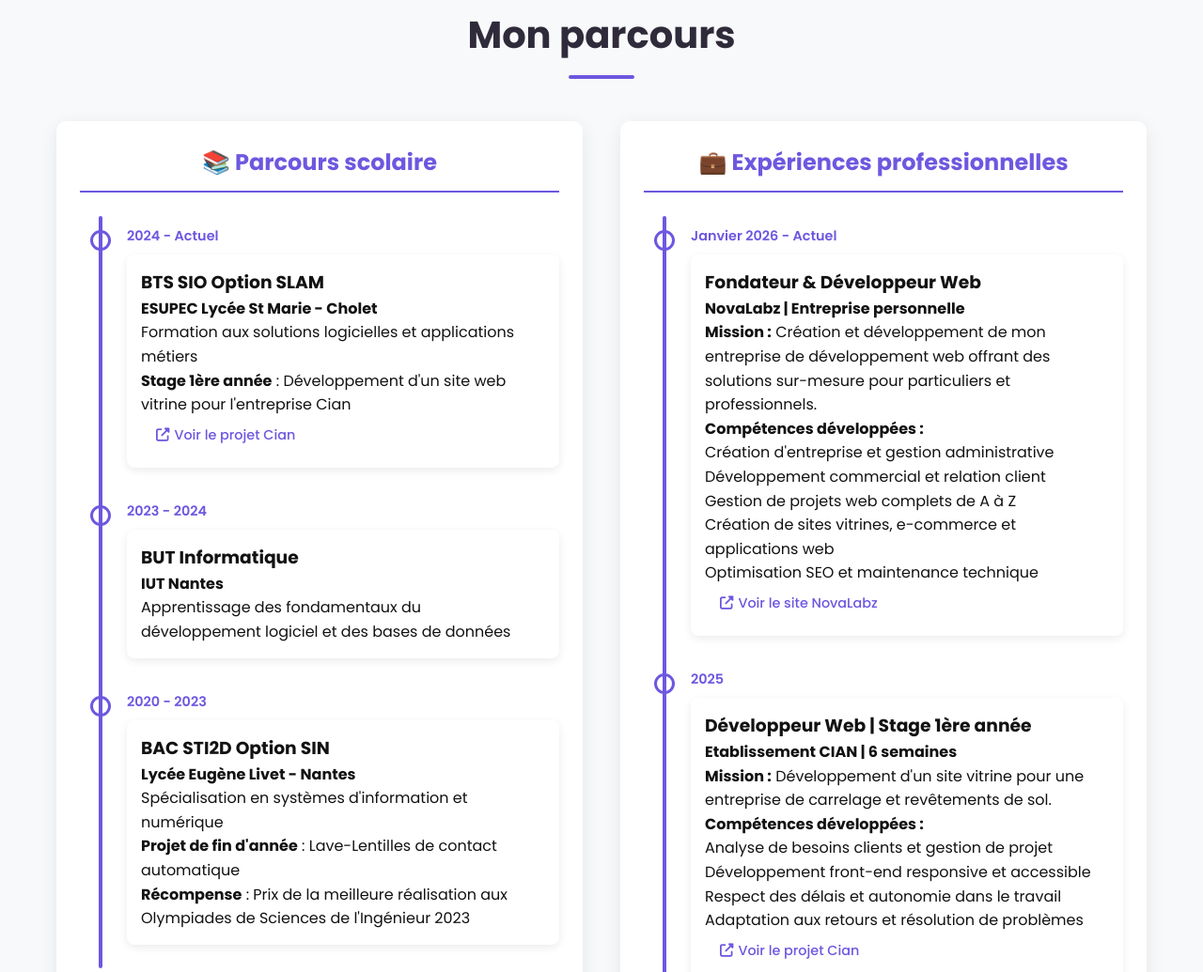
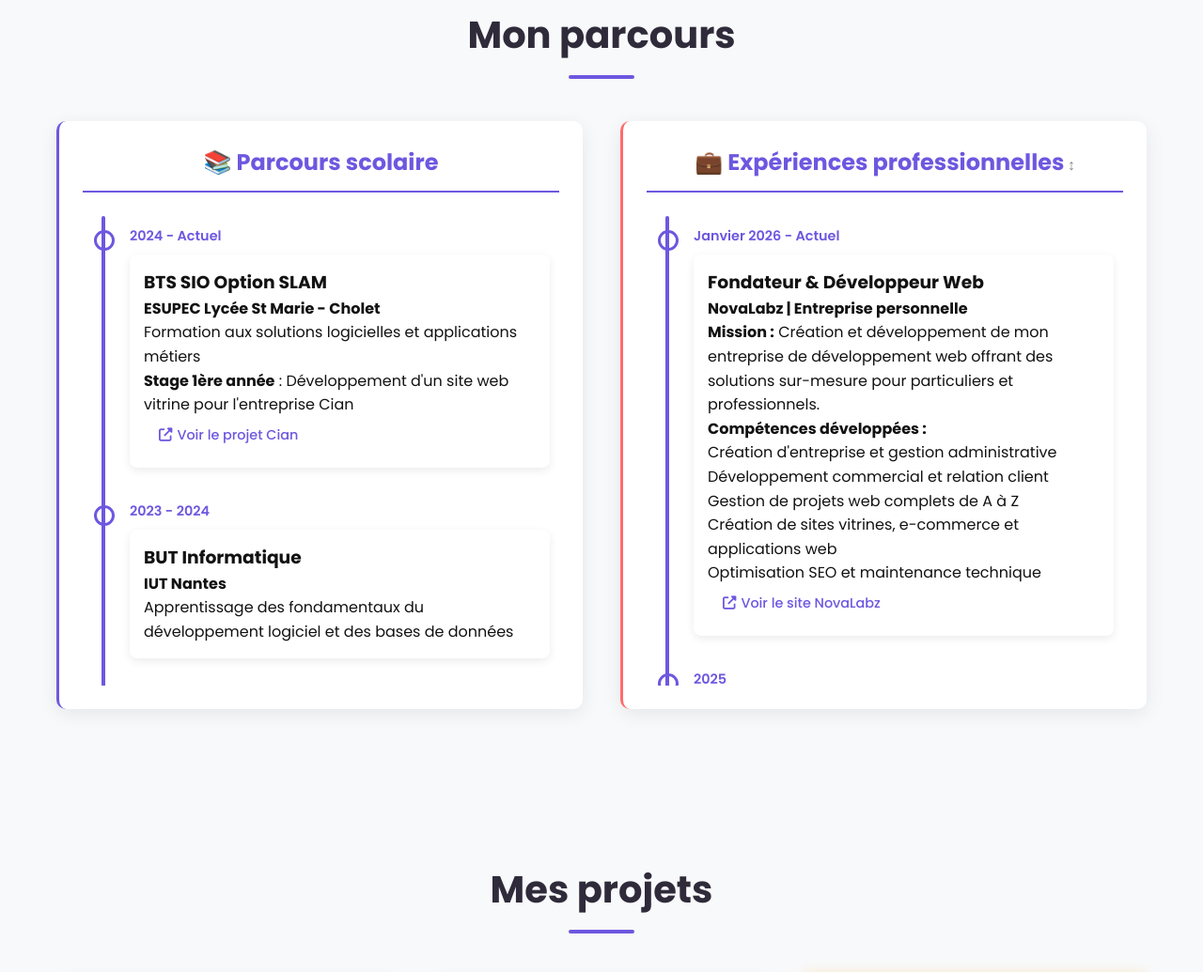
Before and after one commit to Ewen-Evin/Portfolio, a plain HTML site: page index.html in a window 1280 px wide. Shown: the part 5060-6095 px from the top of the page at 94% size. Drawn offline with nearby package versions, Linux system fonts and the light colour scheme; grey boxes are pictures that could not be loaded; animation ran at ten frames a second.

Commit message:
Update section Expériences

```diff
--- a/index.html
+++ b/index.html
@@ -547,9 +547,9 @@
             </div>
 
             <div class="experience-columns">
-                <!-- Colonne Études -->
                 <div class="experience-column">
                     <h3 class="column-title">📚 Parcours scolaire</h3>
+                    <div class="timeline-container">
                         <div class="timeline">
                             <div class="timeline-item fade-in">
                                 <div class="timeline-date">2024 - Actuel</div>
@@ -583,10 +583,11 @@
                             </div>
                         </div>
                     </div>
+                </div>
 
-                <!-- Colonne Expériences pro -->
-                <div class="experience-column">
+                <div class="experience-column scrollable">
                     <h3 class="column-title">💼 Expériences professionnelles</h3>
+                    <div class="timeline-container">
                         <div class="timeline">
                             <div class="timeline-item fade-in">
                                 <div class="timeline-date">Janvier 2026 - Actuel</div>
@@ -650,6 +651,7 @@
                                         <li>Relation client et communication</li>
                                         <li>Adaptabilité et polyvalence</li>
                                     </ul>
+                                </div>
                             </div>
                         </div>
                     </div>
--- a/src/css/style.css
+++ b/src/css/style.css
@@ -702,6 +702,8 @@ header.sticky {
     grid-template-columns: 1fr 1fr;
     gap: 40px;
     margin-top: 30px;
+    align-items: start;
+    min-height: 600px;
 }
 
 .experience-column {
@@ -709,6 +711,9 @@ header.sticky {
     padding: 25px;
     border-radius: 10px;
     box-shadow: 0 5px 20px rgba(0, 0, 0, 0.08);
+    height: 100%;
+    display: flex;
+    flex-direction: column;
 }
 
 .column-title {
@@ -718,13 +723,42 @@ header.sticky {
     text-align: center;
     padding-bottom: 10px;
     border-bottom: 2px solid var(--primary-color);
-}
-
-/* Timeline adaptée pour les colonnes */
+    flex-shrink: 0;
+}
+
+/* Container pour le contenu avec défilement */
+.experience-column .timeline-container {
+    flex: 1;
+    overflow-y: auto;
+    max-height: 500px;
+    padding-right: 10px;
+    position: relative;
+}
+
+.experience-column .timeline-container::-webkit-scrollbar {
+    width: 6px;
+}
+
+.experience-column .timeline-container::-webkit-scrollbar-track {
+    background: #f1f1f1;
+    border-radius: 10px;
+}
+
+.experience-column .timeline-container::-webkit-scrollbar-thumb {
+    background: var(--primary-color);
+    border-radius: 10px;
+}
+
+.experience-column .timeline-container::-webkit-scrollbar-thumb:hover {
+    background: #5a46c5;
+}
+
+/* Timeline adaptée pour les colonnes avec défilement */
 .experience-column .timeline {
     position: relative;
     margin: 0 auto;
     max-width: 100%;
+    padding-bottom: 10px;
 }
 
 .experience-column .timeline::after {
@@ -734,16 +768,16 @@ header.sticky {
     background-color: var(--primary-color);
     top: 0;
     bottom: 0;
-    left: 20px; /* Déplacée à gauche pour les deux colonnes */
+    left: 20px;
     border-radius: 10px;
 }
 
 .experience-column .timeline-item {
-    padding: 10px 0 10px 50px; /* Ajustement du padding */
+    padding: 10px 0 10px 50px;
     position: relative;
     width: 100%;
     box-sizing: border-box;
-    left: 0 !important; /* Reset de la position alternée */
+    left: 0 !important;
 }
 
 .experience-column .timeline-content {
@@ -777,21 +811,27 @@ header.sticky {
     border: 3px solid var(--primary-color);
     border-radius: 50%;
     top: 15px;
-    left: 12px; /* Positionné à gauche */
+    left: 12px;
     z-index: 1;
 }
 
-/* Reset des styles alternés pour les colonnes */
-.experience-column .timeline-item:nth-child(odd)::after,
-.experience-column .timeline-item:nth-child(even)::after {
-    right: auto;
-    left: 11px;
+/* Indicateur visuel pour la colonne qui défile */
+.experience-column.scrollable .column-title::after {
+    content: ' ↕';
+    font-size: 1rem;
+    color: #888;
 }
 
 /* Responsive */
 @media (max-width: 992px) {
     .experience-columns {
         grid-template-columns: 1fr;
+        min-height: auto;
+    }
+
+    .experience-column .timeline-container {
+        max-height: none;
+        overflow-y: visible;
     }
 
     .experience-column .timeline::after {
@@ -801,6 +841,15 @@ header.sticky {
     .experience-column .timeline-item {
         padding: 10px 0 10px 40px;
     }
+}
+
+/* Style pour s'assurer que les colonnes sont visibles */
+.experience-column:nth-child(1) {
+    border-left: 3px solid var(--primary-color);
+}
+
+.experience-column:nth-child(2) {
+    border-left: 3px solid var(--accent-color);
 }
 
 /* Projects Section - Version améliorée */
```
Lines whose indentation alone changed are shown as unchanged.
